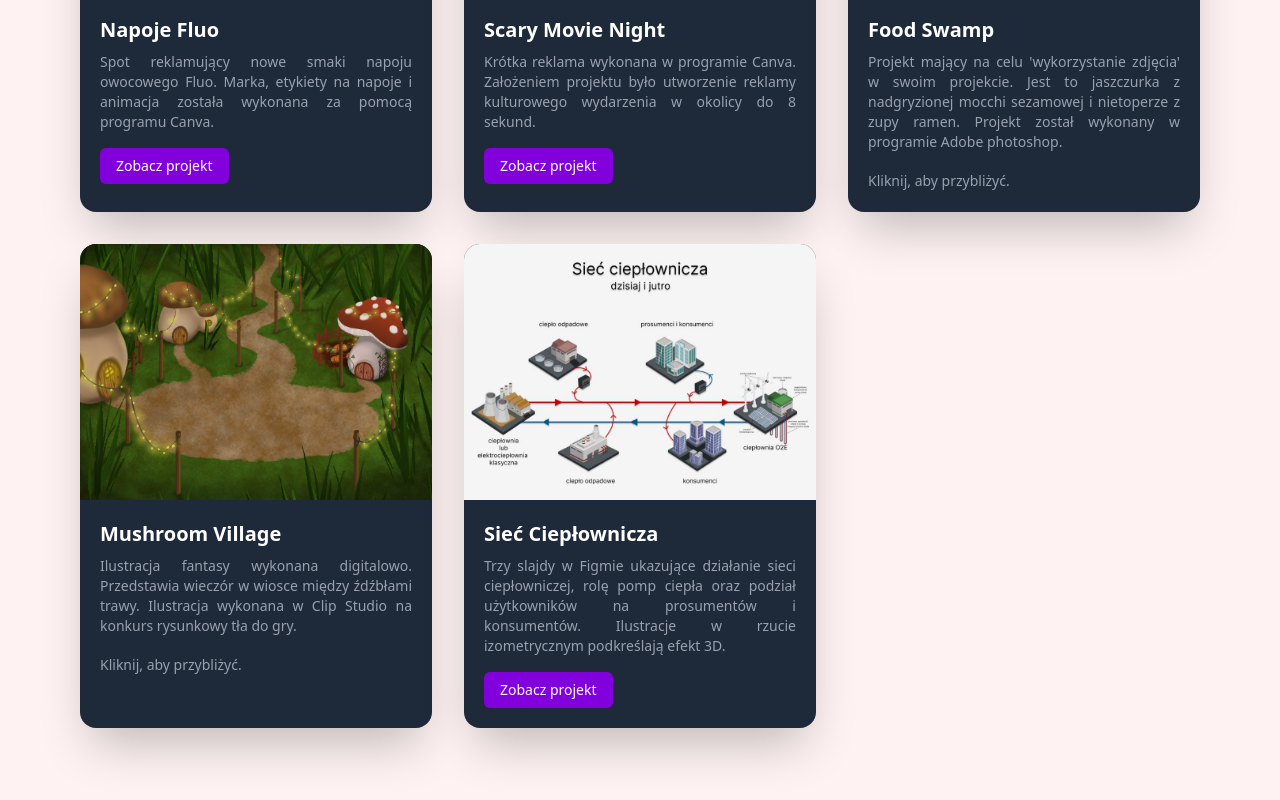
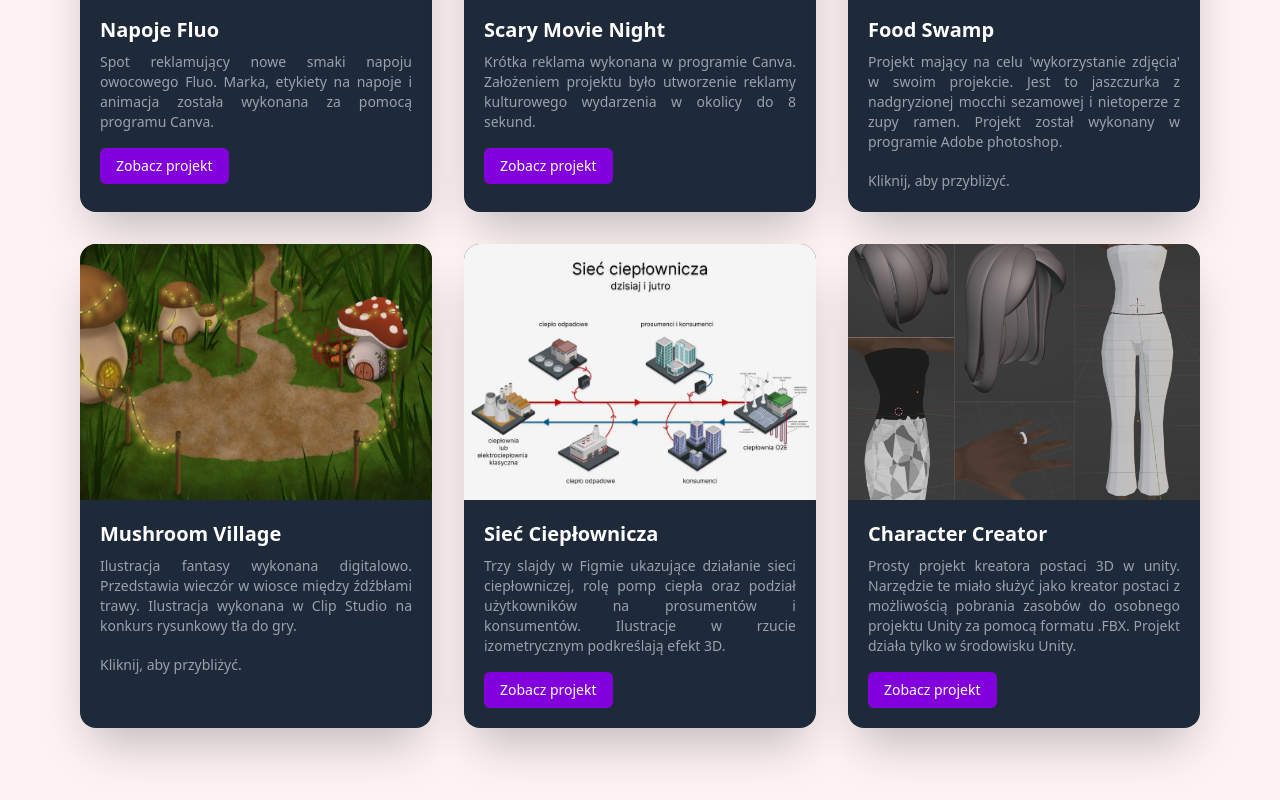
Before and after one commit to Skierka35/github-portfolio, a Next.js app in the folder portfolio-react/: page /projects in a window 1280 px wide. Shown: the part 1182-1982 px from the top of the page. Built offline with nearby package versions, Linux system fonts and the light colour scheme.

Commit message:
Add 3D project to portfolio

```diff
--- a/portfolio-react/src/app/components/projectGallery.tsx
+++ b/portfolio-react/src/app/components/projectGallery.tsx
@@ -21,7 +21,7 @@ const allProjects: Project[] = [
     title: "Budgeting App",
     description: "Projekt stworzony we współpracy zespołowej, podział na frontend i backend. Praca nad projektem była zorganizowana branchami. Aplikacja umożliwia użytkownikom śledzenie wydatków, tworzenie grup użytkowników w celu rozliczania wydatków. W projekcie moim celem było rozplanowanie funkcjonalności strony oraz praca z front'endem.",
     image: "/budgetingApp.JPG",
-    link: "budgeting-pi.vercel.app",
+    link: "https://budgeting-pi.vercel.app/demo",
     tags: ["UI/UX", "Projekty Graficzne/design"],
   },
   {
@@ -76,6 +76,14 @@ const allProjects: Project[] = [
     image: "ciepłownictwo.JPG",
     tags: ["Projekty Graficzne"],
     link: "https://www.figma.com/proto/gYuTbdH8RPIO3THTsXDfUs/Ciep%C5%82ownictwo-przysz%C5%82o%C5%9Bci?node-id=5-26&p=f&t=QLfHBYop7nfZu3O9-1&scaling=min-zoom&content-scaling=fixed&page-id=1%3A2",
+  },
+  {
+    id: 9,
+    title: "Character Creator",
+    description: "Prosty projekt kreatora postaci 3D w unity. Narzędzie te miało służyć jako kreator postaci z możliwością pobrania zasobów do osobnego projektu Unity za pomocą formatu .FBX. Projekt działa tylko w środowisku Unity.",
+    image: "/Modele postaci w blenderze.PNG",
+    link: "https://lillalll.itch.io/charactercreator",
+    tags: ["UI/UX", "Projekty Graficzne/design"],
   },
 ];
 
```
Also changed, not shown: portfolio-react/public/Modele postaci w blenderze.PNG (added).
